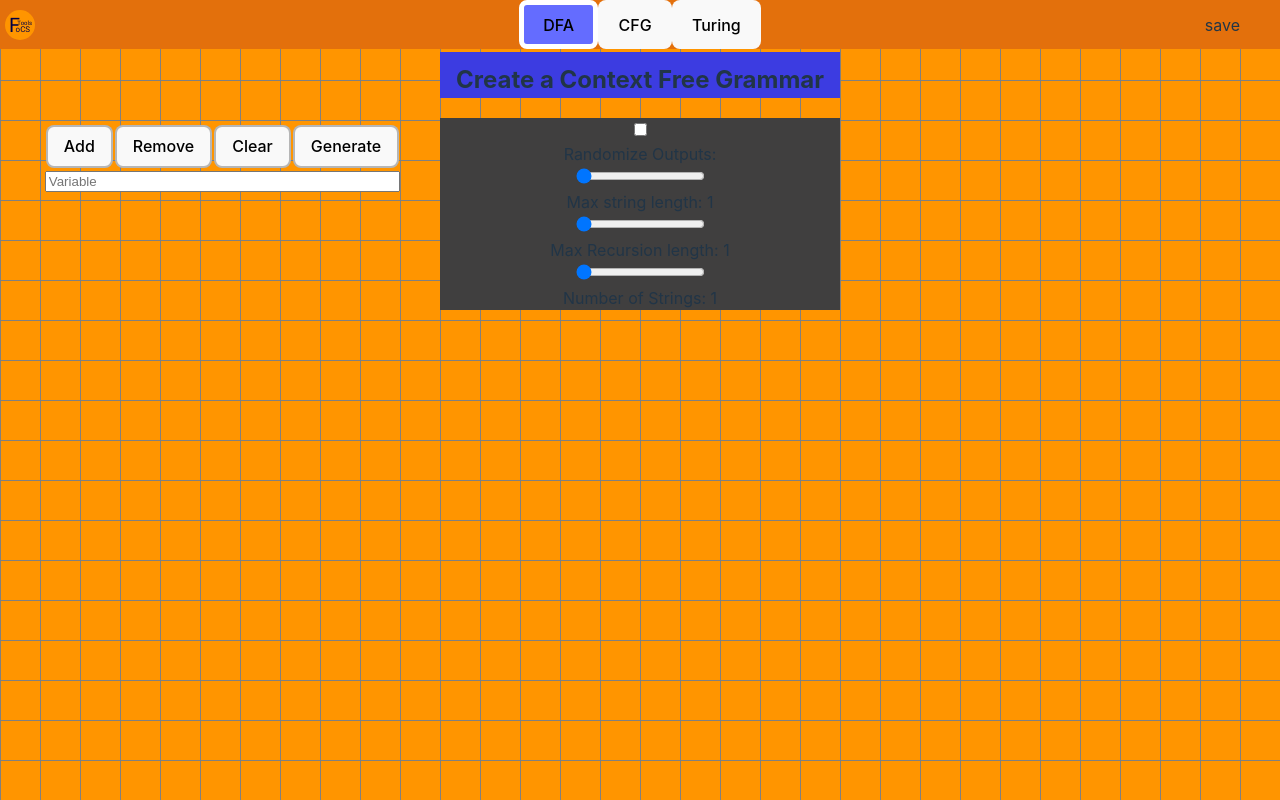
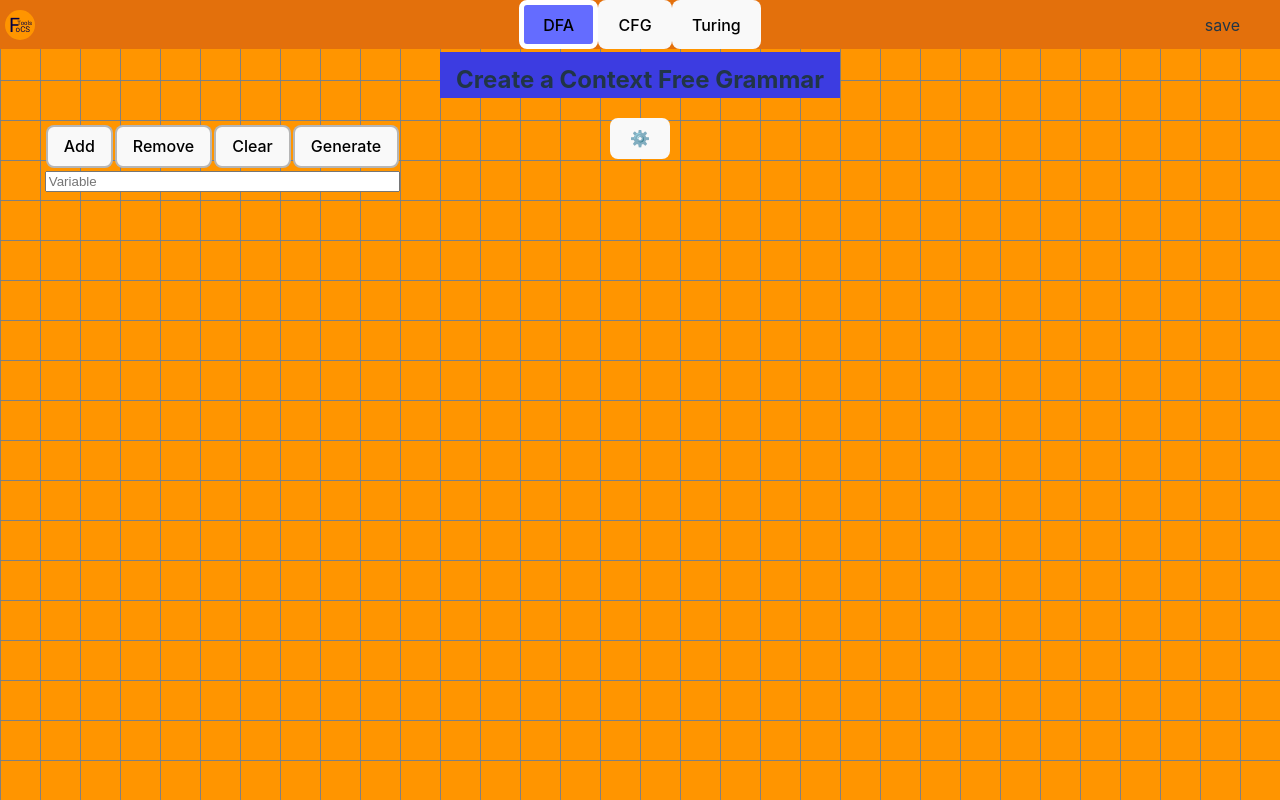
Before and after one commit to aandrepingu/FoCSTools, a React (Vite) app in the folder FoCSTools Site/: page / in a window 1280 px wide. Built offline with nearby package versions, Linux system fonts and the light colour scheme.

Commit message:
Created settings menu toggle and organized menu
A little more user friendly (I hope)
Need to fix aligning of range sliders and checkbox

```diff
--- a/FoCSTools Site/src/pages/CFG.css
+++ b/FoCSTools Site/src/pages/CFG.css
@@ -19,8 +19,12 @@
   background-color: green;
 }
 
-.slider {
+.settingsBox {
   background-color: rgb(64, 63, 63);
+  text-align: left;
+  padding: 2%;
+  position: absolute;
+  right: 40px;
 }
 
 .CFG_Text_Div {
--- a/FoCSTools Site/src/pages/CFG.tsx
+++ b/FoCSTools Site/src/pages/CFG.tsx
@@ -12,6 +12,7 @@ export default function CFG() {
   const [maxNumPrinted, setMaxNumPrinted] = useState<number>(1);
   const [generated, setGenerated] = useState(false);
   const [randomize, setRandomize] = useState(false);
+  const [showSettings, setShowSettings] = useState(false);
 
   const shuffle = (array: string[]) => {
     return array.sort(() => Math.random() - 0.5);
@@ -186,9 +187,17 @@ export default function CFG() {
     const value = e.currentTarget.value;
     setLang(value);
   };
+
+  // Toggle settings bar
+  function toggleSettings(){
+    setShowSettings(!showSettings);
+  }
   return (
     <>
       <h2 className="CFG_Text_Div">Create a Context Free Grammar</h2>
+      <div>
+        <button onClick={toggleSettings}>⚙️</button>
+      </div>
       <div className="CFG_FlexBox_Div">
         <div className="CFG_Button_Div">
           <button onClick={onAdd}>Add</button>
@@ -216,14 +225,17 @@ export default function CFG() {
           ))}
         </div>
       </div>
-      <div className="slider">
+
+      {showSettings && (<div className="settingsBox">
+        <label>Randomize Outputs: {randomize}</label>
         <input
           type="checkbox"
           onChange={(e) => {
             setRandomize(Boolean(e.target.value));
           }}
         />
-        <div>Randomize Outputs: {randomize}</div>
+        <div></div>
+        <label>Max String Length: </label>
         <input
           type="range"
           min="1"
@@ -232,9 +244,9 @@ export default function CFG() {
           value={maxLength}
           onChange={(e) => setMaxLength(Number(e.currentTarget.value))}
         />
-        <div>Max string length: {maxLength}</div>
-      </div>
-      <div className="slider">
+        <label> {maxLength}</label>
+        <div></div>
+        <label>Max Recursive Depth: </label>
         <input
           type="range"
           min="1"
@@ -243,9 +255,9 @@ export default function CFG() {
           value={maxRecursion}
           onChange={(e) => setMaxRecursion(Number(e.currentTarget.value))}
         />
-        <div>Max Recursion length: {maxRecursion}</div>
-      </div>
-      <div className="slider">
+        <label> {maxRecursion}</label>
+        <div></div>
+        <label>Number of Strings: </label>
         <input
           type="range"
           min="1"
@@ -254,8 +266,8 @@ export default function CFG() {
           value={maxNumPrinted}
           onChange={(e) => setMaxNumPrinted(Number(e.currentTarget.value))}
         />
-        <div>Number of Strings: {maxNumPrinted}</div>
-      </div>
+        <label> {maxNumPrinted}</label>
+      </div>)}
       {generated && (
         <div className="outputBox">
           {Array.from(CFGOutArray).map((s, ind) => {
```
